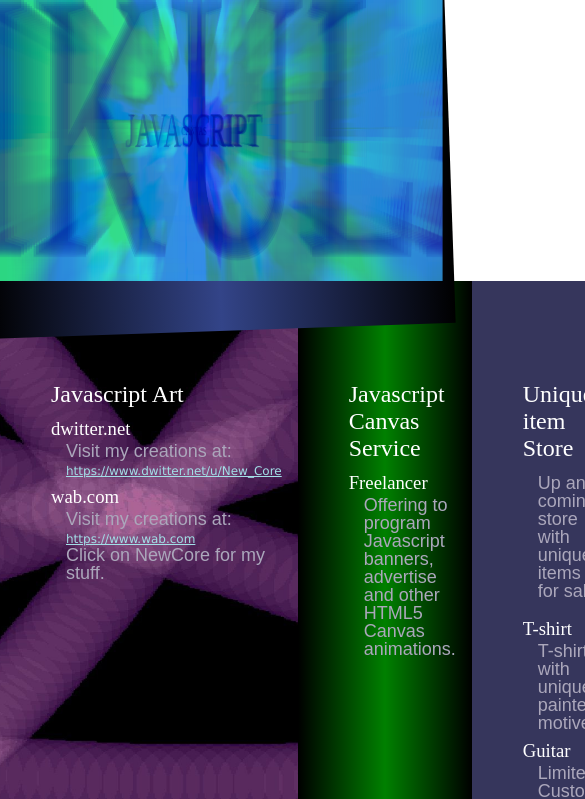
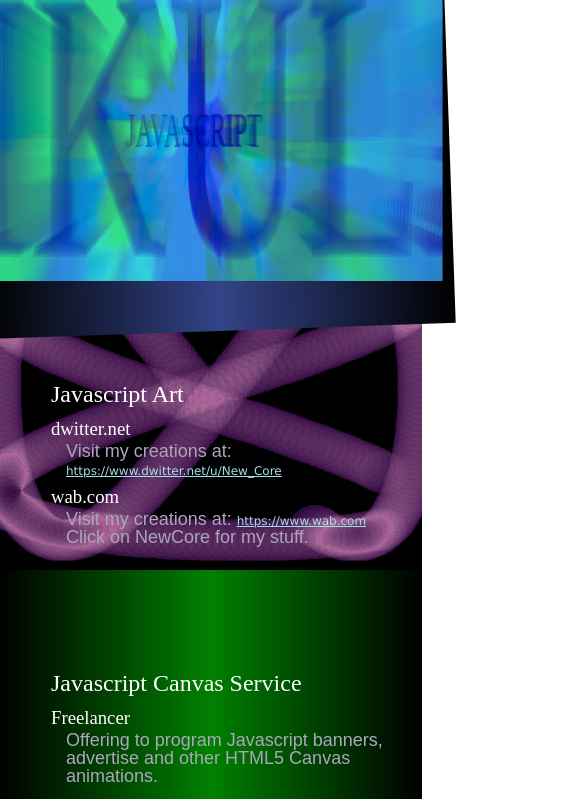
Before and after one commit to JariNikula/nikula-canvas, a plain HTML site: page index.htm in a window 390 px wide. Shown: the part 69-868 px from the top of the page, 585 px wide, since content can reach past the window. Drawn offline with Linux system fonts and the light colour scheme; animation ran at ten frames a second.

Commit message:
Update stilmall.css

```diff
--- a/stilmall.css
+++ b/stilmall.css
@@ -153,8 +153,39 @@
 }
 
 
-   @media screen and (max-width: 590px){
-
+   @media screen and (max-width: 960px){
+    .col {
+        display: block;
+    }
+    .col1 {
+        display: block;
+        padding: 16px;
+        padding-top: 100px;
+        width: 100%;
+        background-image: url("col1bg.jpg");
+        background-attachment: fixed;
+        background-position: center;
+        background-repeat: no-repeat;
+        background-size: cover;
+    }
+    .col2 {
+        display: block;
+        padding: 16px;
+        padding-top: 100px;
+        width: 100%;
+        background-image: linear-gradient(to right, black ,green, black);
+    }
+    .col3 {
+        display: block;
+        padding: 16px;
+        padding-top: 100px;
+        width: 100%;
+    }
+    div.col1 p, div.col2 p, div.col3 p {
+        margin: 0px;
+        padding-left: 50px;
+        line-height: 1;
+    }
    }
 
 
```
